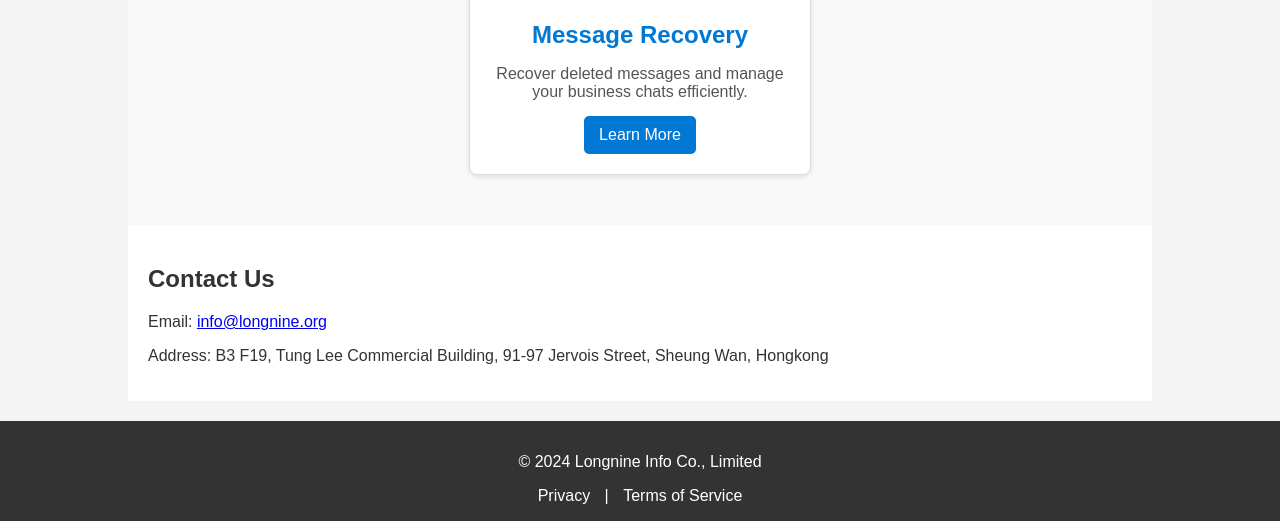
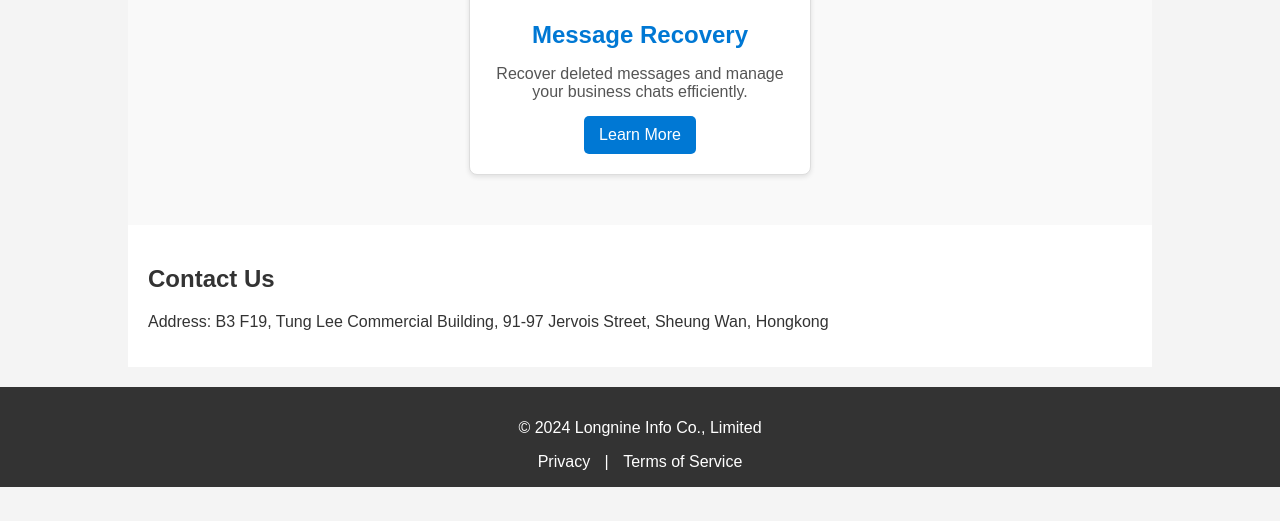
Before and after one commit to longnineAI/longnineai.github.io, a plain HTML site: page index.html in a window 1280 px wide. Shown: the part 1166-1687 px from the top of the page. After the commit the page ends 1653 px from the top, so only its background shows below. Drawn offline with Linux system fonts and the light colour scheme.

Commit message:
Update index.html

```diff
--- a/index.html
+++ b/index.html
@@ -152,7 +152,6 @@
 </div>
         <section id="contact">
             <h2>Contact Us</h2>
-            <p>Email: <a href="mailto:info@longnine.org">info@longnine.org</a></p>
             <p>Address: B3 F19, Tung Lee Commercial Building, 91-97 Jervois Street, Sheung Wan, Hongkong</p>
         </section>
     </div>
```
